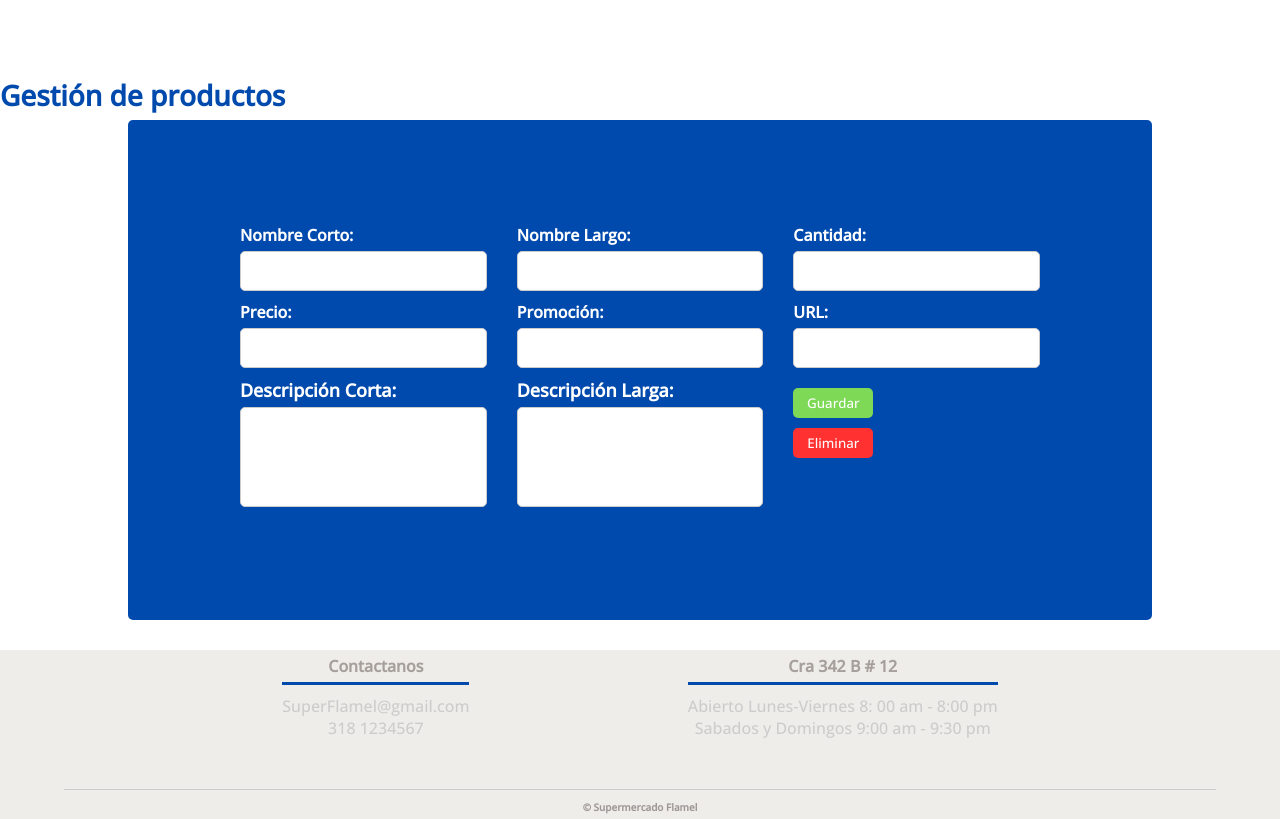
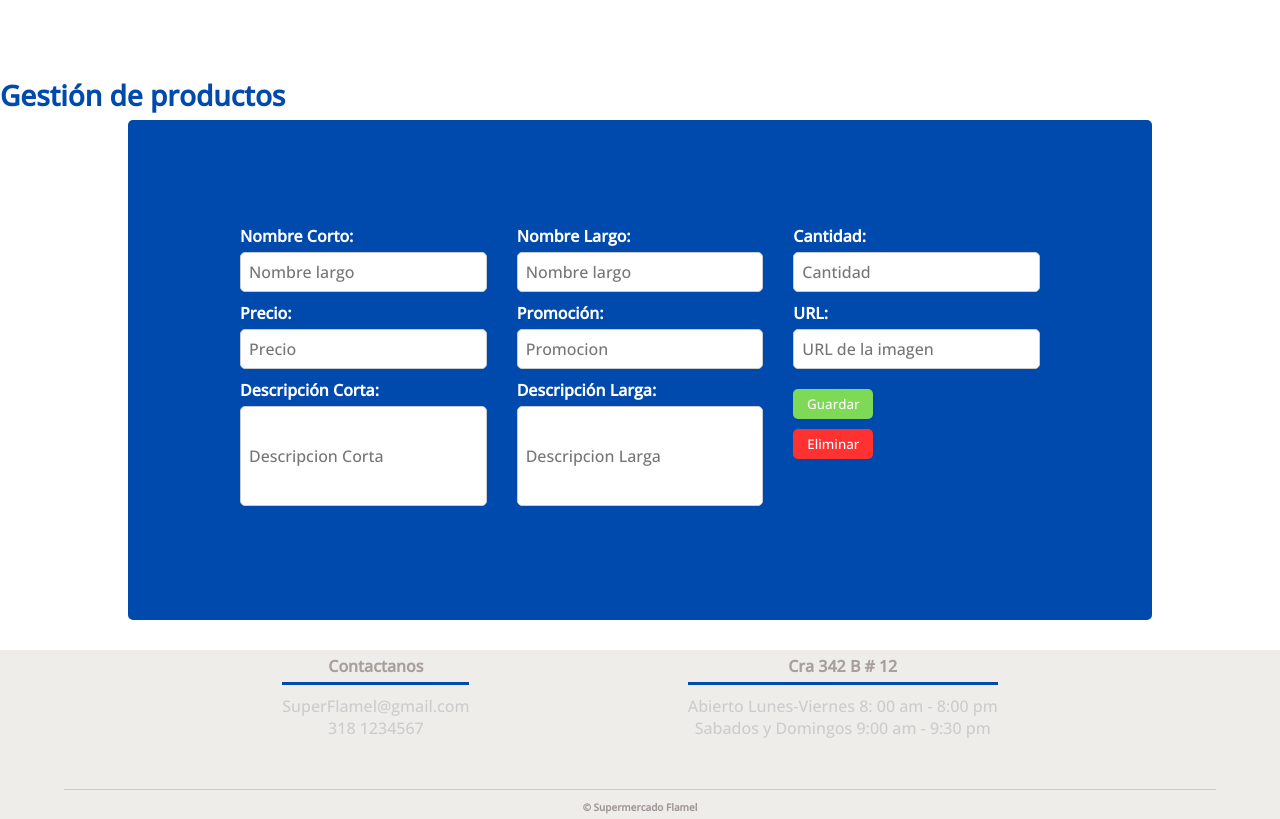
Before and after one commit to Lealuski/Frontend, a Flask app: page /crud in a window 1280 px wide. Shown: the part 50-869 px from the top of the page. Run offline with Flask 3, Linux system fonts and the light colour scheme; some web fonts are replaced.

Commit message:
Cambios nuevos

```diff
--- a/app.py
+++ b/app.py
@@ -1,6 +1,7 @@
-from flask import Flask, render_template
+from flask import Flask, render_template, request
+from LDB.conexion import DAO
 
-
+dao = DAO()
 app = Flask(__name__)
 
 @app.route('/index')
@@ -23,5 +24,29 @@ def catalogo():
 def crud():
     return render_template('crud.html')
 
+@app.route('/insert_prod', methods=['POST'])
+def insert_prod():
+    if request.method == 'POST':
+        nombre = request.form['nombre']
+        nombrel = request.form['nombrel']
+        descripcionc = request.form['descripcionc']
+        descripcionl = request.form['descripcionl']
+        precio = request.form['precio']
+        promocion = request.form['promocion']
+        cantidad = request.form['cantidad']
+        url = request.form['url']
+        prod = {
+            "nombrec" : nombre
+            , "nomnbrel" : nombrel
+            , "descc" : descripcionc
+            , "descl" : descripcionl
+            , "precio" : precio
+            , "promocion" : promocion
+            , "cantidad" : cantidad
+            , "url" : url
+        }
+        print(dao.insertar_producto(prod))
+        return 'Registrado'
+
 if __name__ == '__main__':
     app.run(port= 3000, debug=True)
--- a/templates/crud.html
+++ b/templates/crud.html
@@ -32,38 +32,38 @@
             <div class="card">
                 <div class="contenido-texto-card">
                     <section id="formulario">
-                        <form class="form-container">
+                        <form class="form-container" action="/insert_prod" method="post">
                             <div class="column">
                                 <label for="nombrel">Nombre Corto:</label>
-                                <input type="text" id="nombrel" name="nombrel" required>
+                                <input type="text" id="nombrel" name="nombrel" placeholder="Nombre largo" required>
                                 <br>
                                 <label for="precio">Precio:</label>
-                                <input type="text" id="precio" name="precio" required>
+                                <input type="text" id="precio" name="precio" required placeholder="Precio">
                                 <br>
-                                <label for="Descripciónc">Descripción Corta:</label>
-                                <input type="text" id="Descripciónc" name="Descripciónc" class="descripcion-input"
-                                    required>
+                                <label for="Descripcionc">Descripción Corta:</label>
+                                <input type="text" id="Descripcionc" name="descripcionc" class="descripcion-input"
+                                    required placeholder="Descripcion Corta">
                             </div>
                             <div class="column">
                                 <label for="nombre">Nombre Largo:</label>
-                                <input type="text" id="nombre" name="nombre" required>
+                                <input type="text" id="nombre" name="nombre" required placeholder="Nombre largo">
                                 <br>
                                 <label for="promocion">Promoción:</label>
-                                <input type="text" id="promocion" name="promocion" required>
+                                <input type="text" id="promocion" name="promocion" placeholder="Promocion">
                                 <br>
-                                <label for="Descripciónl">Descripción Larga:</label>
-                                <input type="text" id="Descripciónl" name="Descripciónl" class="descripcion-input"
-                                    required>
+                                <label for="Descripcionl">Descripción Larga:</label>
+                                <input type="text" id="Descripcionl" name="descripcionl" class="descripcion-input"
+                                    placeholder="Descripcion Larga">
                             </div>
                             <div class="column">
                                 <label for="cantidad">Cantidad:</label>
-                                <input type="text" id="cantidad" name="cantidad" required>
+                                <input type="text" id="cantidad" name="cantidad" required placeholder="Cantidad">
                                 <br>
                                 <label for="url">URL:</label>
-                                <input type="text" id="url" name="url" required>
+                                <input type="text" id="url" name="url" placeholder="URL de la imagen">
                                 <br>
-                                <input type="submit" name="enviar" class="boton" value="Guardar">
-                                <input type="submit" name="enviar" class="boton2" value="Eliminar">
+                                <input type="submit" name="guardar" class="boton" value="Guardar">
+                                <input type="submit" name="eliminar" class="boton2" value="Eliminar">
                             </div>
                         </form>
                     </section>
--- a/templates/index.html
+++ b/templates/index.html
@@ -29,7 +29,7 @@
     </header>
     <div class="zonaPropaganda">
         <div class="flecha-izquierda"></div>
-        <img class="imagenLicuadora" src="img/licuadora.webp" />
+        <img class="imagenLicuadora" src="/static/img/licuadora.webp" />
         <div class="textopromo">
             <h2 class="titulopromo">Promociones</h2>
             <h3 class="contpromo">Licuadoras al 50% de <br> descuento</h3>
```
Also changed, not shown: LDB/conexion.py (renamed from conexion.py, +15 -4 lines).
